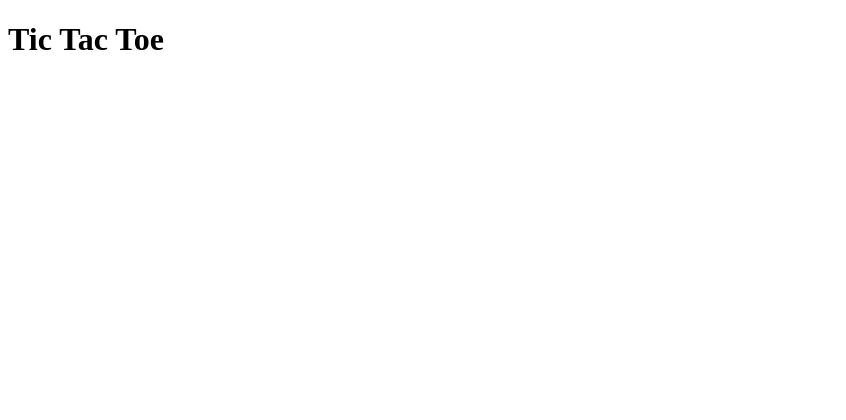
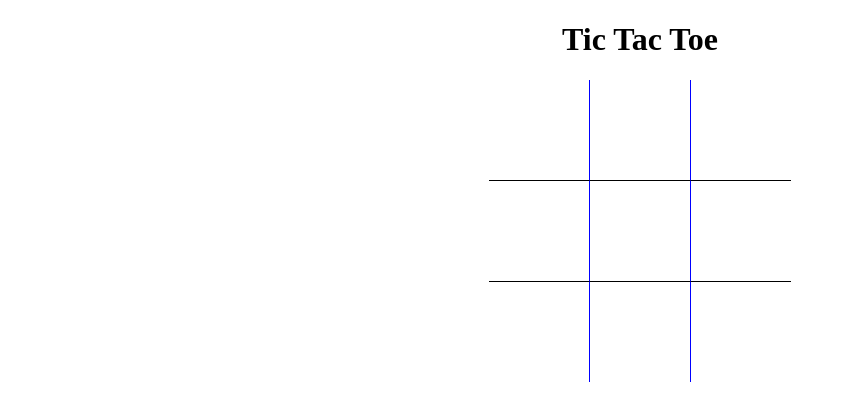
Before and after one commit to magthom/ticTacToe, a plain HTML site: page index.html in a window 1280 px wide. Shown: the whole page, without its empty margins (0-846 px from the left). Drawn offline with Linux system fonts and the light colour scheme.

Commit message:
complete

```diff
--- a/styles.css
+++ b/styles.css
@@ -1,14 +1,28 @@
-.board {
+#board {
+    display: inline;
     padding-top: 3em;
     text-align: center;
 }
-div.row {
+.row > div {
     float: left;
     height: 100px;
     width: 100px;
 }
 .row {
-    clear: left;
+    display: table;
+    clear: right;
     margin: 0 auto;
     width: 302px;
 }
+.top {
+    border-bottom: 1px black solid;
+}
+.bottom {
+    border-top: 1px black solid;
+}
+.left {
+    border-right: 1px blue solid;
+}
+.right {
+    border-left: 1px blue solid;
+}
```
